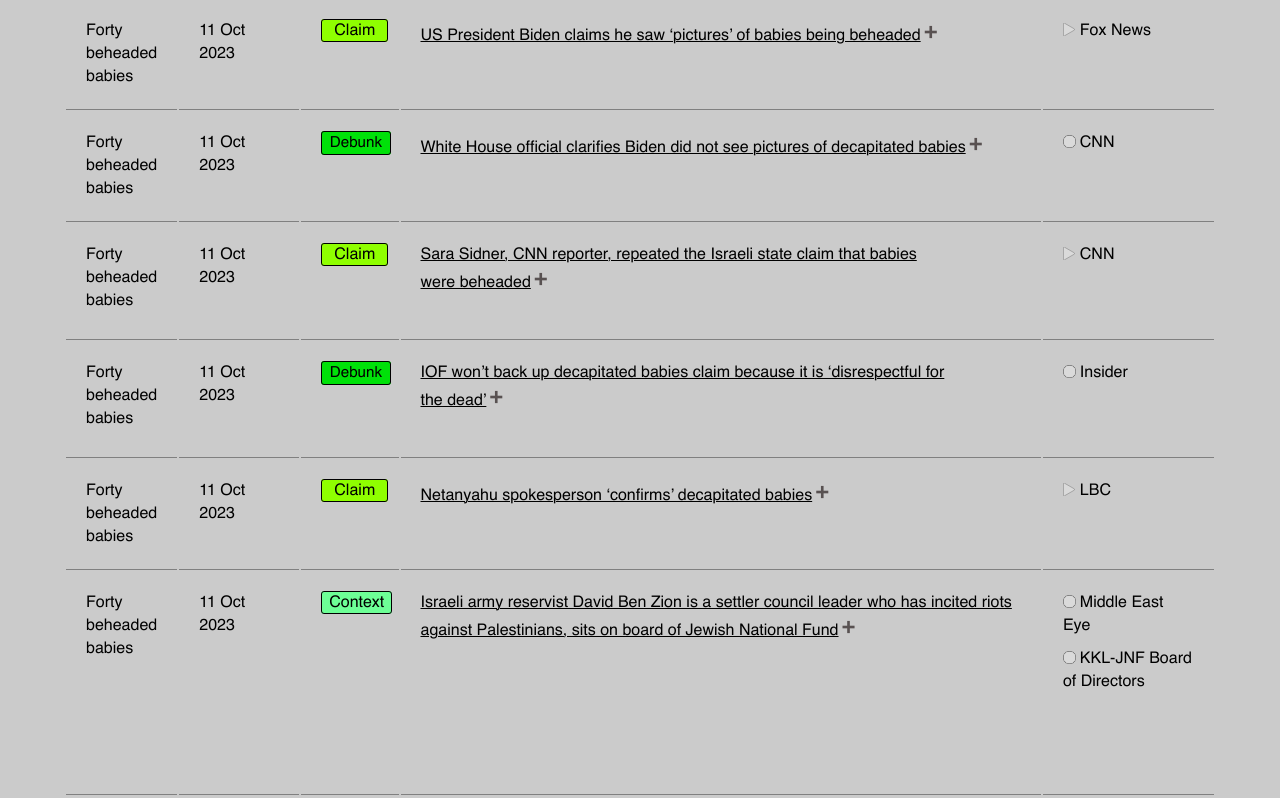
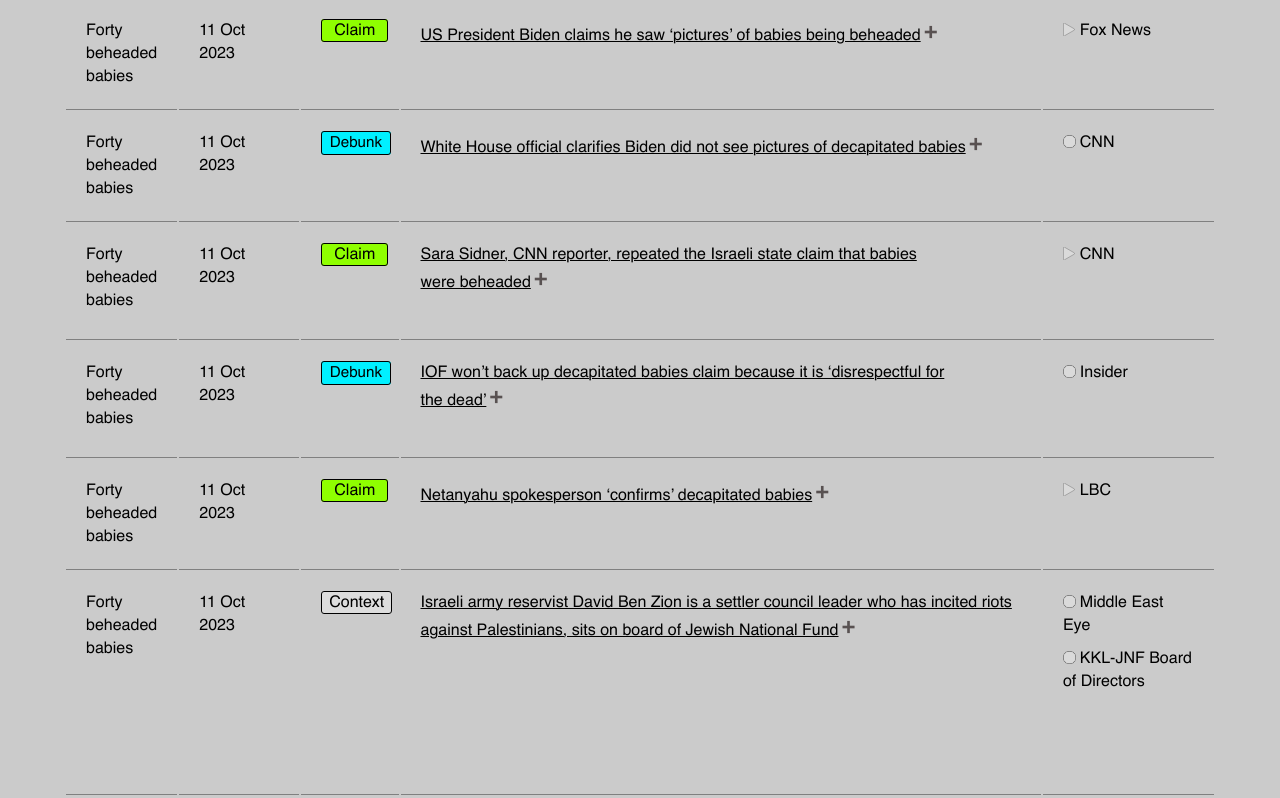
Before and after one commit to tamtzekin/hasbara-tracker, a React (Create React App) app: page /tracker in a window 1280 px wide. Shown: the part 1282-2080 px from the top of the page. Built offline with nearby package versions, Linux system fonts and the light colour scheme.

Commit message:
colour tags test

```diff
--- a/src/components/Tracker.css
+++ b/src/components/Tracker.css
@@ -100,7 +100,7 @@ button {
     border: solid 0.5px;
     padding: 5% 12% 5% 12%;
     border-radius: 3px;
-    background: #6DFF96;
+    background: #DDDDDD;
 }
 
 .debunk-tag {
@@ -108,7 +108,7 @@ button {
     border: solid 0.5px;
     padding: 6% 13% 6% 13%;
     border-radius: 3px;
-    background: #00E109;
+    background: #00F0FF;
 }
 
 details article {
```
